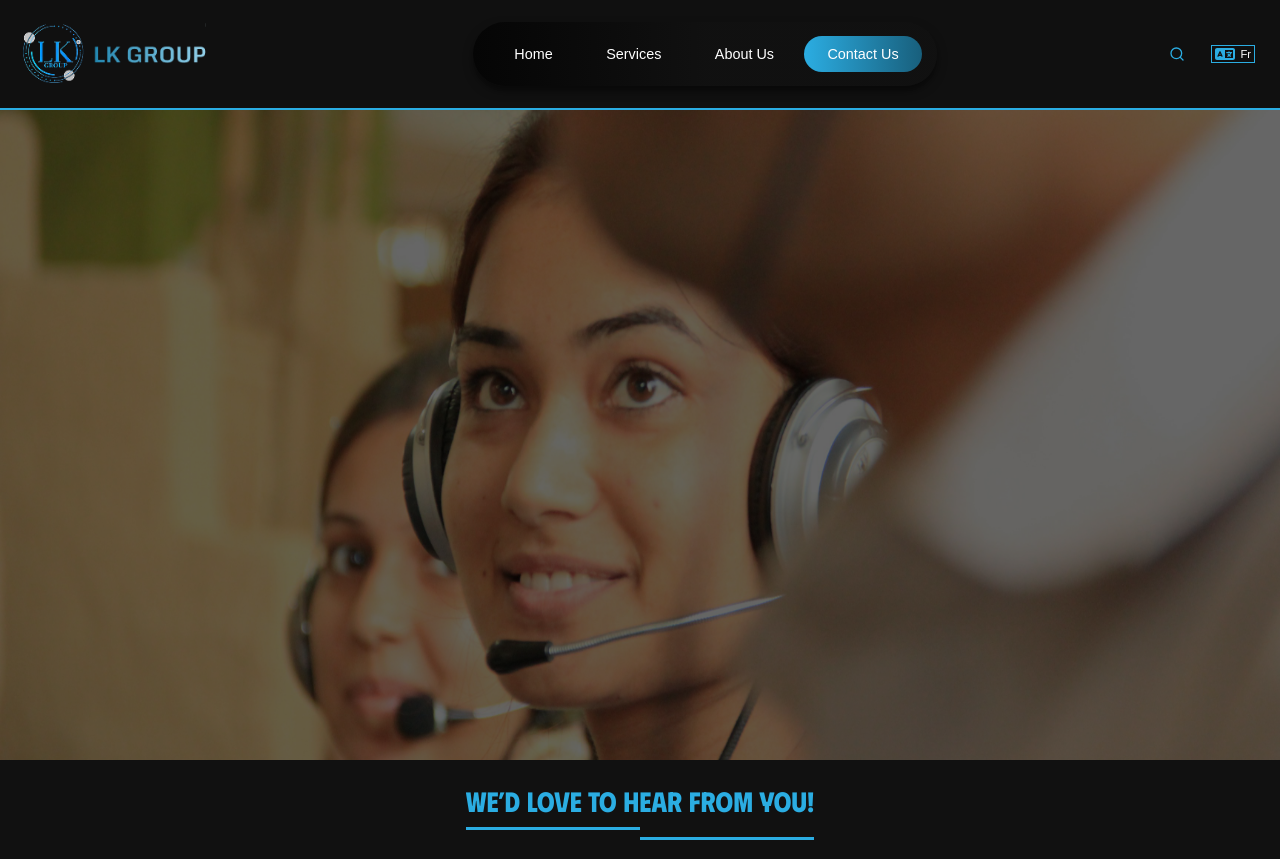
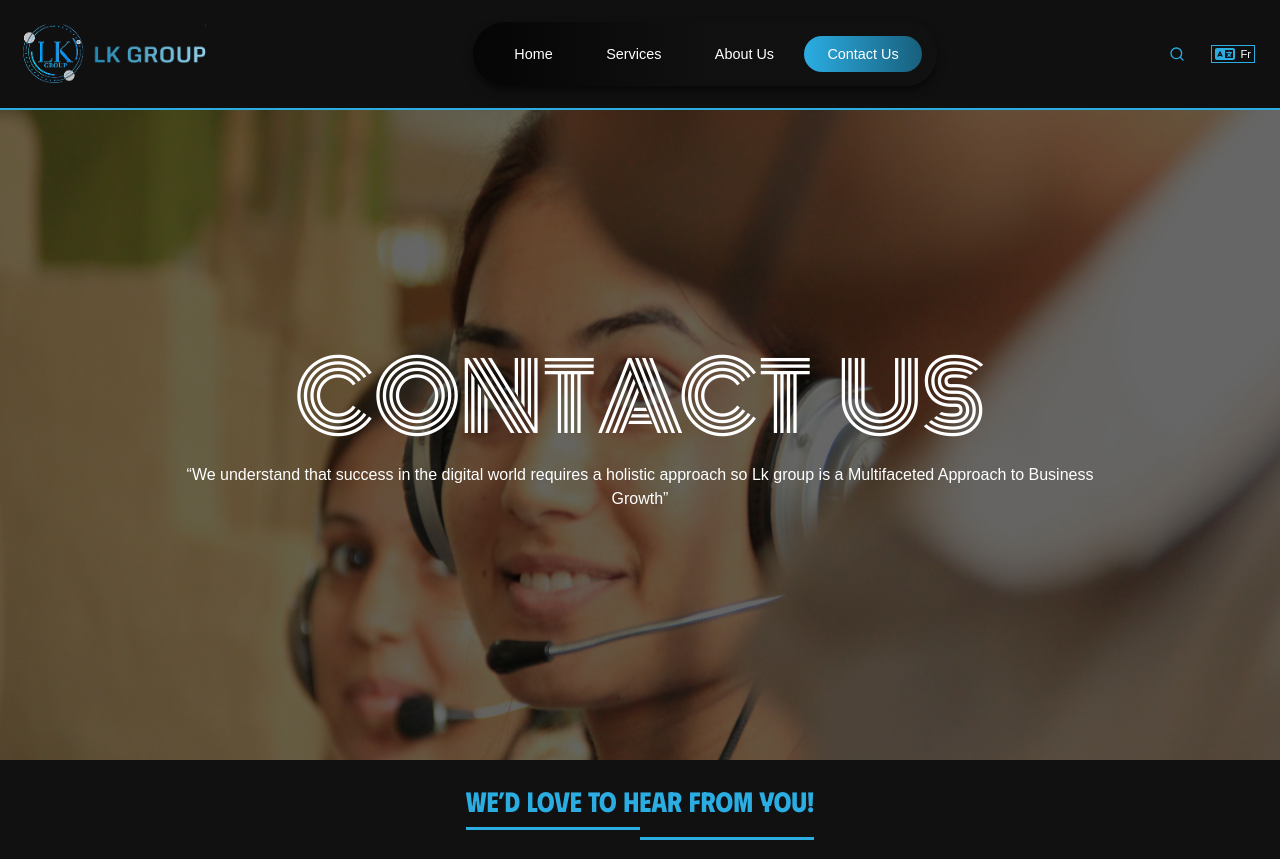
Before and after one commit to fabricetfab/lk-group, a PHP site: page /contact.php in a window 1280 px wide. Shown: the top 859 px of the page. Run offline with PHP 8.4, Linux system fonts and the light colour scheme.

Commit message:
all good

```diff
--- a/contact.css
+++ b/contact.css
@@ -175,7 +175,7 @@ button,input{
     justify-items: center;
     align-content: center;
     background-color: rgba(0, 0, 0, 0.6);
-    color: rgba(235, 222, 222, 0);
+    color: white;
 }
 
 .hero-contents h1{
--- a/js/ContactLanguageToggle.js
+++ b/js/ContactLanguageToggle.js
@@ -72,7 +72,7 @@ const translations = {
     HeaderMobile2: "Services",
     HeaderMobile3: "À propos",
     HeaderMobile4: "Contactez-nous",
-    ContactTitle: "NOUS CONTACTER",
+    ContactTitle: "CONTACT",
     ContactText: "“Nous comprenons que la réussite dans le monde numérique nécessite une approche holistique, c'est pourquoi LK group adopte une approche multifacette pour la croissance des entreprises”",
     ContactHead2: 'Envoyez-nous un <span>message !</span>',
     ContactHead3: '<span>Nous sommes</span> ouverts à toute suggestion par tout moyen de <span>communication.</span>',
```
